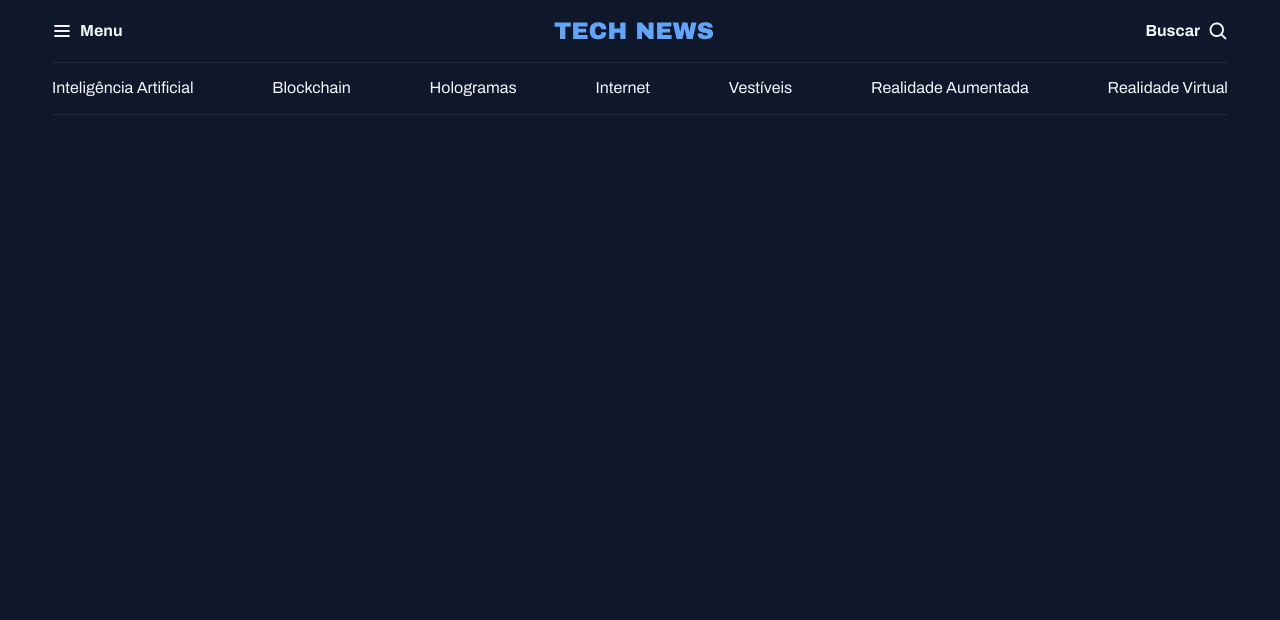
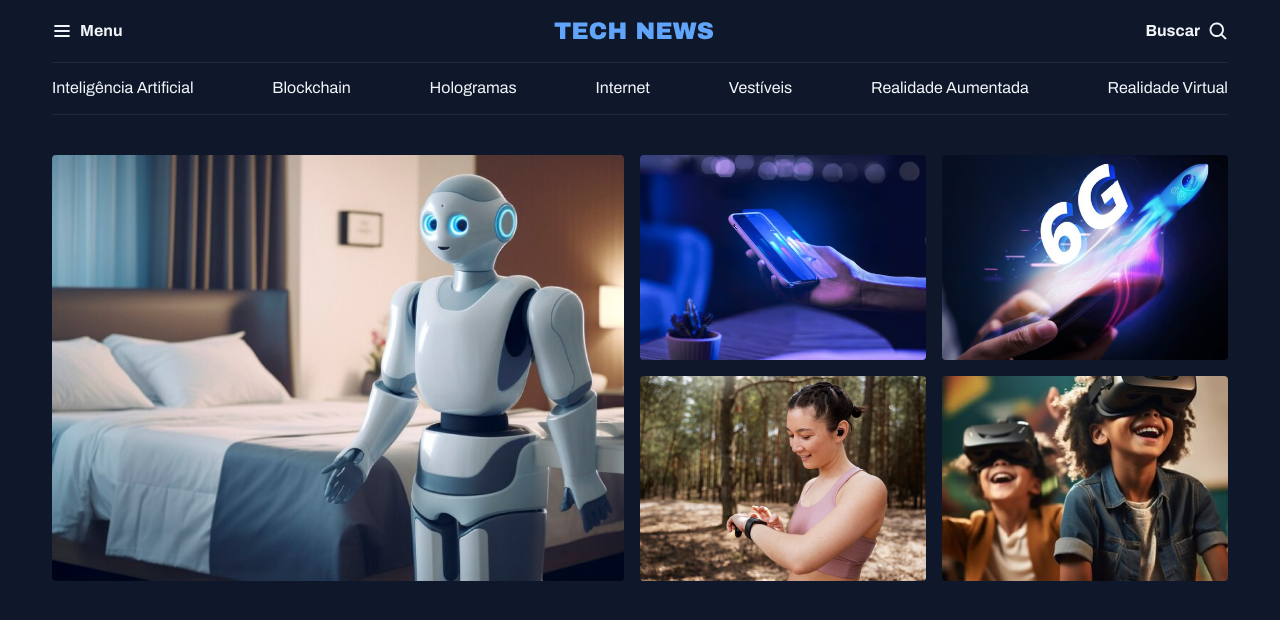
Before and after one commit to marcusrochabae/portalnoticias, a plain HTML site: page index.html in a window 1280 px wide. Drawn offline with Linux system fonts and the light colour scheme.

Commit message:
Estruturando a sessão destaques

```diff
--- a/index.html
+++ b/index.html
@@ -38,5 +38,31 @@
       <a href="#">Realidade Virtual</a>
     </nav>
   </header>
+
+  <main class="grid container">
+    <section id="featured" class="grid grid-flow-col gap-16">
+      <div>
+        <img src="assets/Images/Image 01.png" alt="">
+      </div>
+
+      <div class="grid grid-cols-2 gap-16">
+        <div>
+          <img src="assets/Images/Image 02.png" alt="">
+        </div>
+
+        <div>
+          <img src="assets/Images/Image 03.png" alt="">
+        </div>
+
+        <div>
+          <img src="assets/Images/Image 04.png" alt="">
+        </div>
+
+        <div>
+          <img src="assets/Images/Image 05.png" alt="">
+        </div>
+      </div>
+    </section>
+  </main>
 </body>
 </html>
--- a/styles/global.css
+++ b/styles/global.css
@@ -40,17 +40,16 @@ h1, h2, h3 {
   font: inherit;
 }
 
+img {
+  max-width: 100%;
+}
+
 .container {
   max-width: 1240px;
   padding-inline: 32px;
   margin-inline: auto;
 }
 
-/* utility-firts */
-.grid {
-  display: grid;
+main {
+  margin-top: 40px;
 }
-
-.grid-flow-col{
-  grid-auto-flow: column;
-}
--- a/styles/index.css
+++ b/styles/index.css
@@ -1,2 +1,4 @@
 @import url(global.css);
+@import url(utility.css);
 @import url(header.css);
+@import url(sections.css);
--- /dev/null
+++ b/styles/sections.css
@@ -0,0 +1,7 @@
+#featured {
+  img {
+    height: 100%;
+    object-fit: cover;
+    border-radius: 4px;
+  }
+}
--- /dev/null
+++ b/styles/utility.css
@@ -0,0 +1,16 @@
+/* utility-firts */
+.grid {
+  display: grid;
+}
+
+.grid-flow-col{
+  grid-auto-flow: column;
+}
+
+.grid-cols-2 {
+  grid-template-columns: 1fr 1fr;
+}
+
+.gap-16 {
+  gap: 16px;
+}
```
